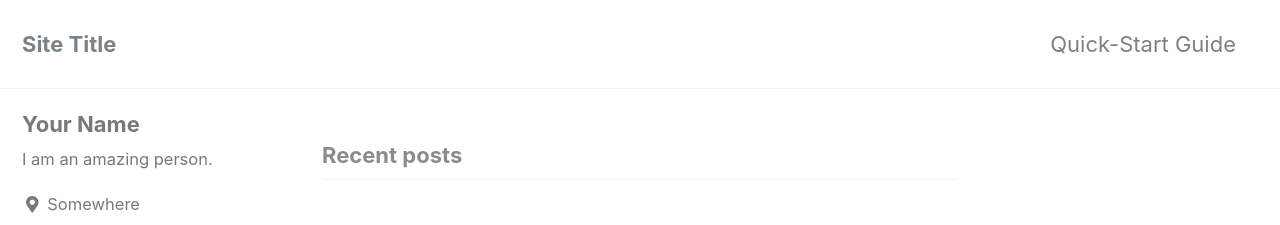
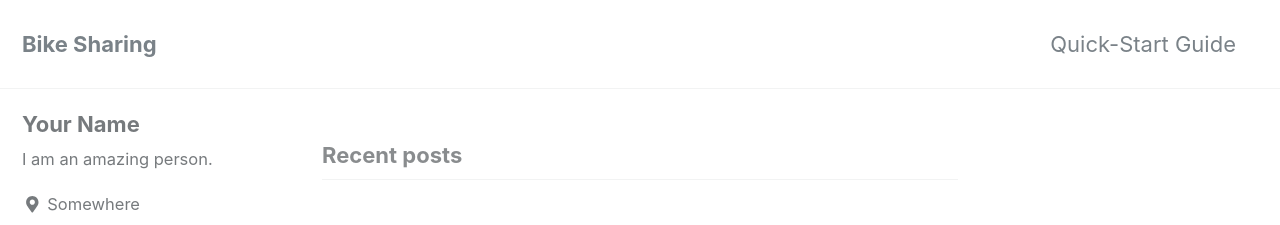
Before and after one commit to kwch3693/Capital-One_Bike_Sharing, a Jekyll site: the page built from index.html, in a window 1280 px wide and 900 px high. Shown: the top 225 px of the window. Built offline with Jekyll 4.4.1, drawn with Linux system fonts in a browser that asks for light colours; cached includes are drawn as plain includes; nearby versions of some CDN libraries; the list of posts is cut into pages by our own code.

Commit message:
Update _config.yml

```diff
--- a/_config.yml
+++ b/_config.yml
@@ -16,13 +16,13 @@ minimal_mistakes_skin    : "default" # "air", "aqua", "contrast", "dark", "dirt"
 
 # Site Settings
 locale                   : "en-US"
-title                    : "Site Title"
+title                    : "Bike Sharing"
 title_separator          : "-"
 name                     : "Your Name"
-description              : "An amazing website."
-url                      : # the base hostname & protocol for your site e.g. "https://mmistakes.github.io"
+description              : "Data Visualization"
+url                      :  "https://kwch3693.github.io/Capital_One_Bike_Sharing/"
 baseurl                  : # the subpath of your site, e.g. "/blog"
-repository               : # GitHub username/repo-name e.g. "mmistakes/minimal-mistakes"
+repository               : "kwch3693/Capital_One_Bike_Sharing"
 teaser                   : # path of fallback teaser image, e.g. "/assets/images/500x300.png"
 # breadcrumbs            : false # true, false (default)
 words_per_minute         : 200
```
